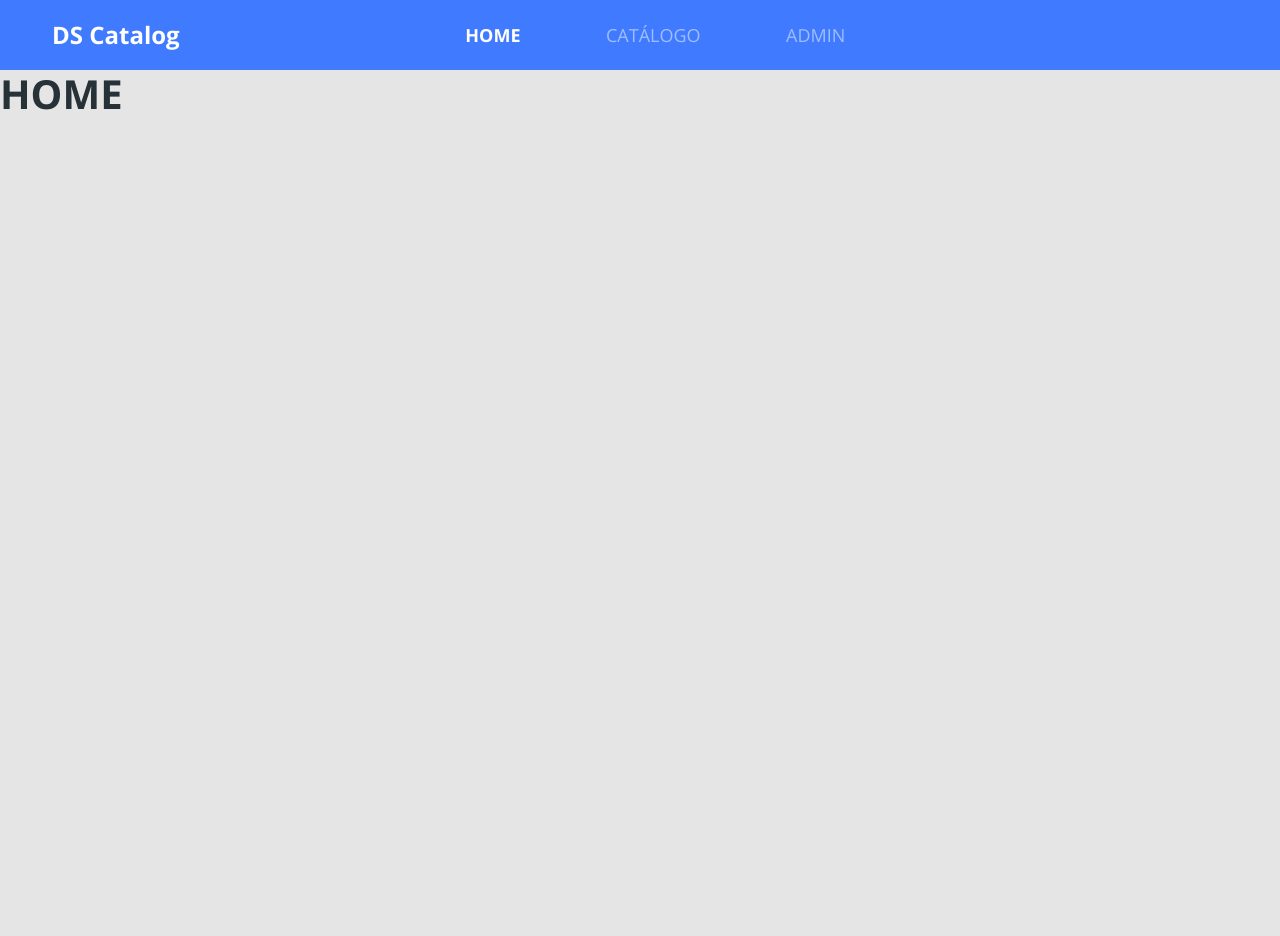
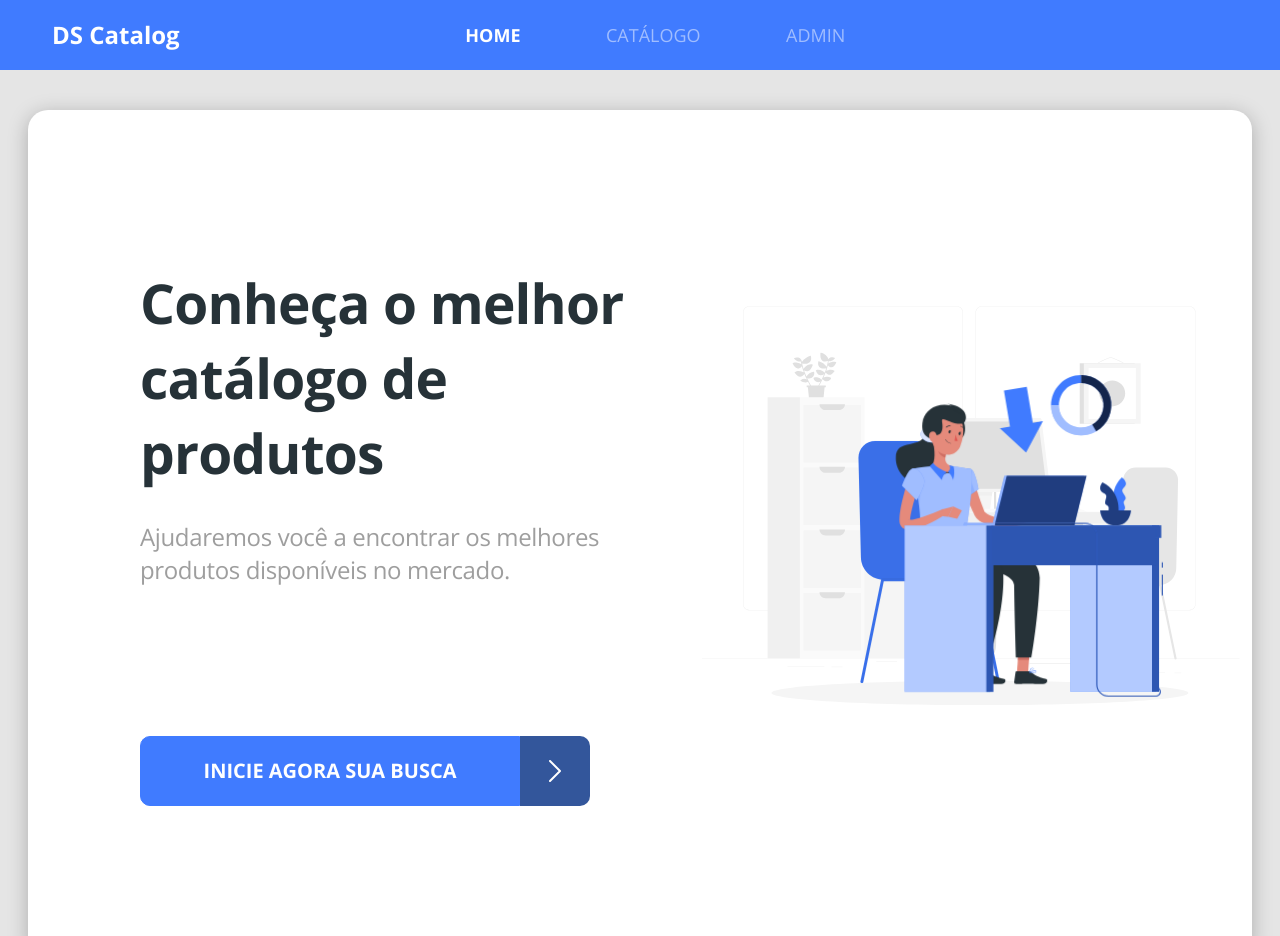
Before and after one commit to kaiogomes28/dscatalog-bootcamp-devsuperior, a React (Create React App) app in the folder front-web/: page / in a window 1280 px wide. Shown: the top 936 px of the page. Before the commit the page ends 800 px from the top, so only its background shows below. Built offline with nearby package versions, Linux system fonts and the light colour scheme.

Commit message:
Add home

```diff
--- /dev/null
+++ b/front-web/src/core/components/ButtonIcon/index.tsx
@@ -0,0 +1,21 @@
+import React from 'react';
+import { ReactComponent as ArrowIcon } from '../../assets/images/arrow.svg'
+import './styles.scss';
+
+type Props = {
+    text: string;
+}
+
+const ButtonIcon = ({ text } : Props) => (
+    <div className="d-flex">
+        <button className="btn btn-primary btn-icon">
+            <h5>{text}</h5>
+        </button>
+        <div className="btn-icon-content">
+            <ArrowIcon />
+        </div>
+    </div>
+
+);
+
+export default ButtonIcon;
--- /dev/null
+++ b/front-web/src/core/components/ButtonIcon/styles.scss
@@ -0,0 +1,16 @@
+.btn-icon {
+    height: 70px;
+    width: 380px;
+    border-radius: 10px 0 0 10px;
+    text-transform: uppercase;
+    color: #fff;
+}
+
+.btn-icon-content {
+    background-color: #33569b;
+    width: 70px;
+    border-radius: 0 10px 10px 0;
+    display: flex;
+    align-items: center;
+    justify-content: center;
+}
--- a/front-web/src/pages/Home/index.tsx
+++ b/front-web/src/pages/Home/index.tsx
@@ -1,8 +1,27 @@
 import React from 'react';
+import { ReactComponent as MainImage } from '../../core/assets/images/main-image.svg';
+import ButtonIcon from '../../core/components/ButtonIcon';
+import { Link } from 'react-router-dom';
+import './styles.scss';
 
 const Home = () => (
-    <div>
-        <h1>HOME</h1>
+    <div className="home-container">
+        <div className="row home-content">
+            <div className="col-6">
+                <h1 className="text-title">
+                    Conheça o melhor <br /> catálogo de produtos
+                </h1>
+                <p className="text-subtitle">
+                    Ajudaremos você a encontrar os melhores <br /> produtos disponíveis no mercado.
+                </p>
+                <Link to="/catalog">
+                    <ButtonIcon text="inicie agora sua busca"/>
+                </Link>
+            </div>
+            <div className="col-6">
+                <MainImage className="main-image" />
+            </div>
+        </div>
     </div>
 );
 
--- /dev/null
+++ b/front-web/src/pages/Home/styles.scss
@@ -0,0 +1,37 @@
+.home-container {
+    margin-top: 40px;
+    padding-left: 40px;
+    padding-right: 40px;
+}
+
+.home-content {
+    background-color: #FFF;
+    box-shadow: 0px 4px 20px rgba(0, 0, 0, 0.25);
+    border-radius: 20px;
+    padding-top: 155px;
+    padding-left: 100px;
+    padding-bottom: 150px;
+}
+
+.text-title {
+    font-size: 55px;
+    line-height: 75px;
+    letter-spacing: -0.015em;
+}
+
+.text-subtitle {
+    font-size: 24px;
+    line-height: 33px;
+    letter-spacing: -0.015em;
+    color: #9E9E9E;
+    margin-top: 30px;
+    margin-bottom: 150px;
+}
+
+.main-image {
+    width: 100%;
+}
+
+a {
+    text-decoration: none;
+}
```
Also changed, not shown: front-web/src/core/assets/images/arrow.svg (added), front-web/src/core/assets/images/main-image.svg (added).
